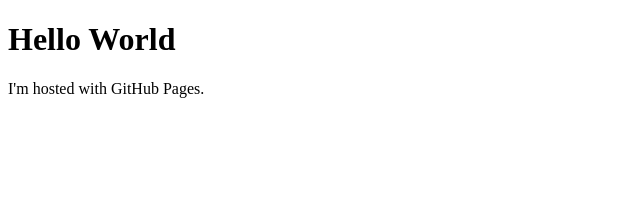
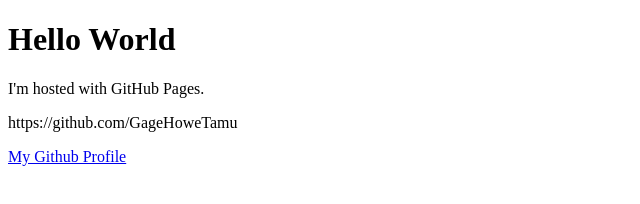
Before and after one commit to GageHoweTamu/GageHoweTamu.github.io, a plain HTML site: page index.html in a window 1280 px wide. Shown: the whole page, without its empty margins (0-640 px from the left). Drawn offline with Linux system fonts and the light colour scheme.

Commit message:
Update index.html

```diff
--- a/index.html
+++ b/index.html
@@ -3,5 +3,7 @@
 <body>
 <h1>Hello World</h1>
 <p>I'm hosted with GitHub Pages.</p>
+</p>https://github.com/GageHoweTamu</p>
+<a href="github.com/GageHoweTamu">My Github Profile</a>
 </body>
 </html>
```
